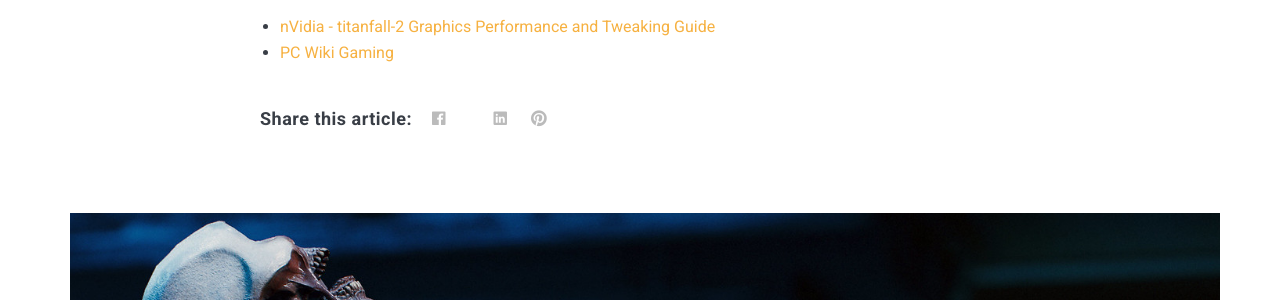
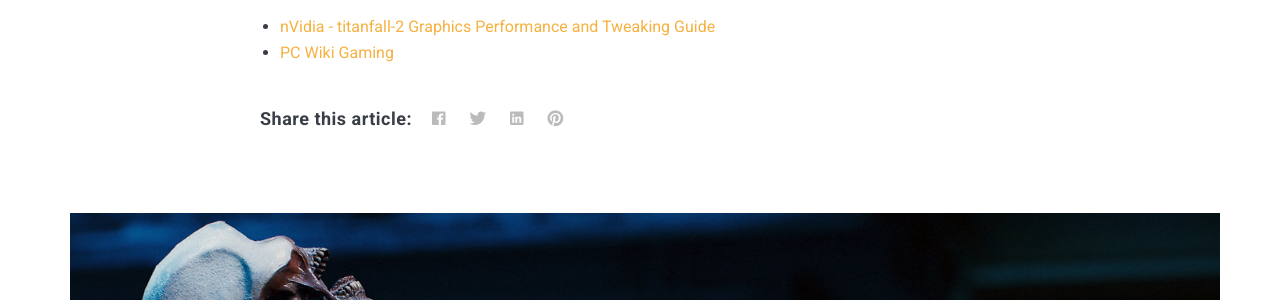
Before and after one commit to AnticOwl/anticowl.github.io, a Jekyll site: the page built from _posts/2024-07-18-Titanfall2.md, in a window 1280 px wide. Shown: the part 2997-3297 px from the top of the page. Built offline with Jekyll 4.4.1, drawn with Linux system fonts in a browser that asks for light colours; nearby versions of some CDN libraries.

Commit message:
Update post.html

```diff
--- a/_layouts/post.html
+++ b/_layouts/post.html
@@ -62,7 +62,7 @@ layout: default
           <li class="share__item">
             <a class="share__twitter" href="https://twitter.com/intent/tweet?text={{ page.title | uri_escape }}&url={{ site.url }}{{ site.baseurl }}{{ page.url }}"
               onclick="window.open(this.href, 'pop-up', 'left=20,top=20,width=500,height=500,toolbar=1,resizable=0'); return false;"
-              title="Share on Twitter" rel="nofollow"><i class="fab fa-twitter"></i></a>
+              title="Share on Twitter" rel="nofollow"><i class="ion ion-logo-twitter"></i></a>
           </li>
 
           <li class="share__item">
```
